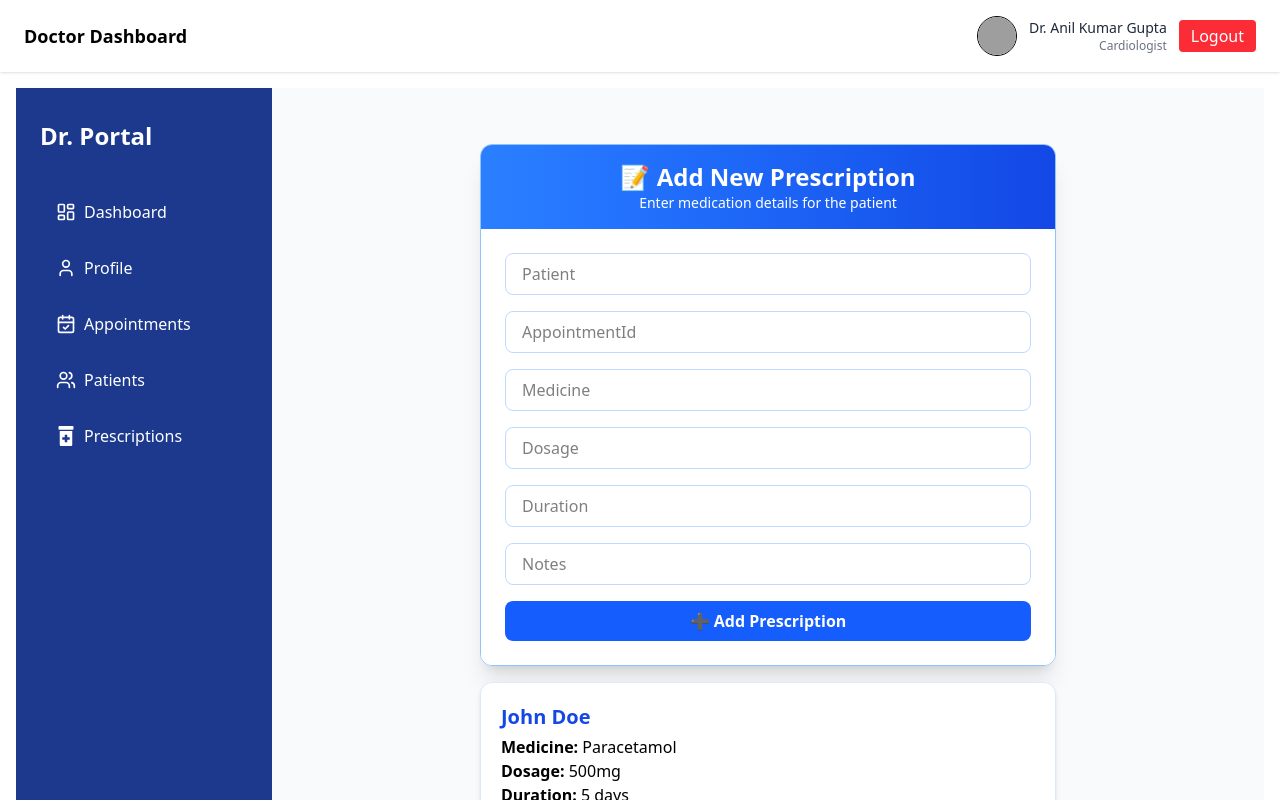
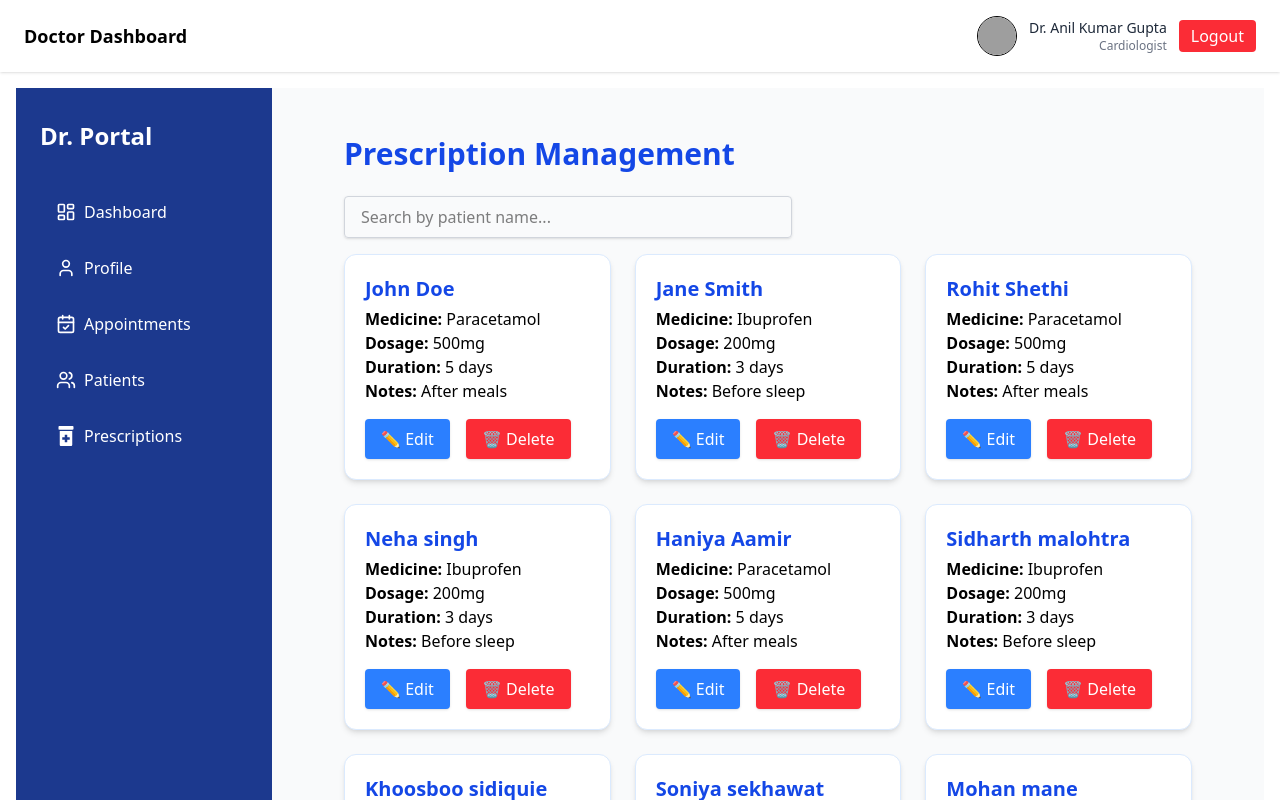
Before and after one commit to irfan56123/internship_task_02_updated, a Next.js app: page /doctor/prescriptions in a window 1280 px wide. Shown: the top 800 px of the page. Built offline with nearby package versions, Linux system fonts and the light colour scheme; grey boxes are pictures that could not be loaded.

Commit message:
added search box and enhanced UI

```diff
--- a/src/app/doctor/prescriptions/page.tsx
+++ b/src/app/doctor/prescriptions/page.tsx
@@ -7,6 +7,7 @@ export default function PrescriptionPage() {
   return (
     <div className="">
 
+
       <PrescriptionList />
     </div>
   );
--- a/src/components/PrescriptionForm.tsx
+++ b/src/components/PrescriptionForm.tsx
@@ -42,7 +42,7 @@ export default function PrescriptionForm({ onAdd }: Props) {
   };
 
   return (
-    <div className="max-w-xl mx-auto mt-2 shadow-xl rounded-xl overflow-hidden border border-blue-300">
+    <div className="max-w-xl mx-auto mt-4 shadow-xl rounded-xl overflow-hidden border border-blue-300">
       {/* Header */}
       <div className="bg-gradient-to-r from-blue-500 to-blue-700 text-white text-center py-4">
         <h2 className="text-2xl font-bold">📝 Add New Prescription</h2>
--- a/src/components/PrescriptionList.tsx
+++ b/src/components/PrescriptionList.tsx
@@ -17,6 +17,7 @@ export default function PrescriptionList() {
   const [prescriptions, setPrescriptions] = useState<Prescription[]>([]);
   const [editingId, setEditingId] = useState<string | null>(null);
   const [editForm, setEditForm] = useState<Partial<Prescription>>({});
+  const [searchTerm, setSearchTerm] = useState('');
 
   useEffect(() => {
     setPrescriptions([
@@ -38,6 +39,70 @@ export default function PrescriptionList() {
         duration: '3 days',
         notes: 'Before sleep',
       },
+        {
+        id: '3',
+        patient: 'Rohit Shethi',
+        appointmentId: 'A3',
+        medicine: 'Paracetamol',
+        dosage: '500mg',
+        duration: '5 days',
+        notes: 'After meals',
+      },
+      {
+        id: '4',
+        patient: 'Neha singh',
+        appointmentId: 'A4',
+        medicine: 'Ibuprofen',
+        dosage: '200mg',
+        duration: '3 days',
+        notes: 'Before sleep',
+      },
+        {
+        id: '5',
+        patient: 'Haniya Aamir',
+        appointmentId: 'A5',
+        medicine: 'Paracetamol',
+        dosage: '500mg',
+        duration: '5 days',
+        notes: 'After meals',
+      },
+      {
+        id: '6',
+        patient: 'Sidharth malohtra',
+        appointmentId: 'A6',
+        medicine: 'Ibuprofen',
+        dosage: '200mg',
+        duration: '3 days',
+        notes: 'Before sleep',
+      },
+        {
+        id: '7',
+        patient: 'Khoosboo sidiquie',
+        appointmentId: 'A7',
+        medicine: 'Paracetamol',
+        dosage: '500mg',
+        duration: '5 days',
+        notes: 'After meals',
+      },
+      {
+        id: '8',
+        patient: 'Soniya sekhawat',
+        appointmentId: 'A8',
+        medicine: 'Ibuprofen',
+        dosage: '200mg',
+        duration: '3 days',
+        notes: 'Before sleep',
+      },
+        {
+        id: '9',
+        patient: 'Mohan mane',
+        appointmentId: 'A9',
+        medicine: 'Paracetamol',
+        dosage: '500mg',
+        duration: '5 days',
+        notes: 'After meals',
+      },
+
     ]);
   }, []);
 
@@ -61,22 +126,37 @@ export default function PrescriptionList() {
     setEditForm({});
   };
 
+  const filteredPrescriptions = prescriptions.filter(p =>
+    p.patient.toLowerCase().includes(searchTerm.toLowerCase())
+  );
+
   return (
     <div className="p-6 max-w-4xl mx-auto font-sans">
       {/* Header */}
-      {/* <div className="bg-gradient-to-r from-blue-500 to-blue-700 text-white rounded-xl p-6 shadow-lg mb-6 text-center">
-        <h2 className="text-3xl font-bold">Prescription Management</h2>
-        <p className="text-sm mt-1">Manage all patient prescriptions here</p>
-      </div> */}
-
-      {/* Form Card */}
-      <div >
-        <PrescriptionForm onAdd={(newP) => setPrescriptions([...prescriptions, newP])} />
+      <div className="mb-6">
+        <h1 className="text-3xl font-bold text-blue-700">Prescription Management </h1>
       </div>
 
-      {/* Prescription Cards */}
-      <div className=" max-w-xl mx-auto grid gap-6 mt-4">
-        {prescriptions.map((p) => (
+      {/* Search Box */}
+      <div className="mb-4">
+        <input
+          type="text"
+          placeholder="Search by patient name..."
+          value={searchTerm}
+          onChange={(e) => setSearchTerm(e.target.value)}
+          className="border border-gray-300 rounded px-4 py-2 w-full max-w-md shadow-sm"
+        />
+      </div>
+
+
+
+      {/* Prescriptions */}
+      <div className="grid grid-cols-1 lg:grid-cols-3 gap-6 mt-4">
+        {filteredPrescriptions.length === 0 && (
+          <p className="text-gray-500">No prescriptions found.</p>
+        )}
+
+        {filteredPrescriptions.map((p) => (
           <div
             key={p.id}
             className="bg-white rounded-xl p-5 border border-blue-100 shadow-md hover:shadow-lg transition duration-200"
@@ -152,6 +232,10 @@ export default function PrescriptionList() {
           </div>
         ))}
       </div>
+       {/* Form */}
+       <div>
+        <PrescriptionForm onAdd={(newP) => setPrescriptions([...prescriptions, newP])} />
+      </div>
     </div>
   );
 }
```
